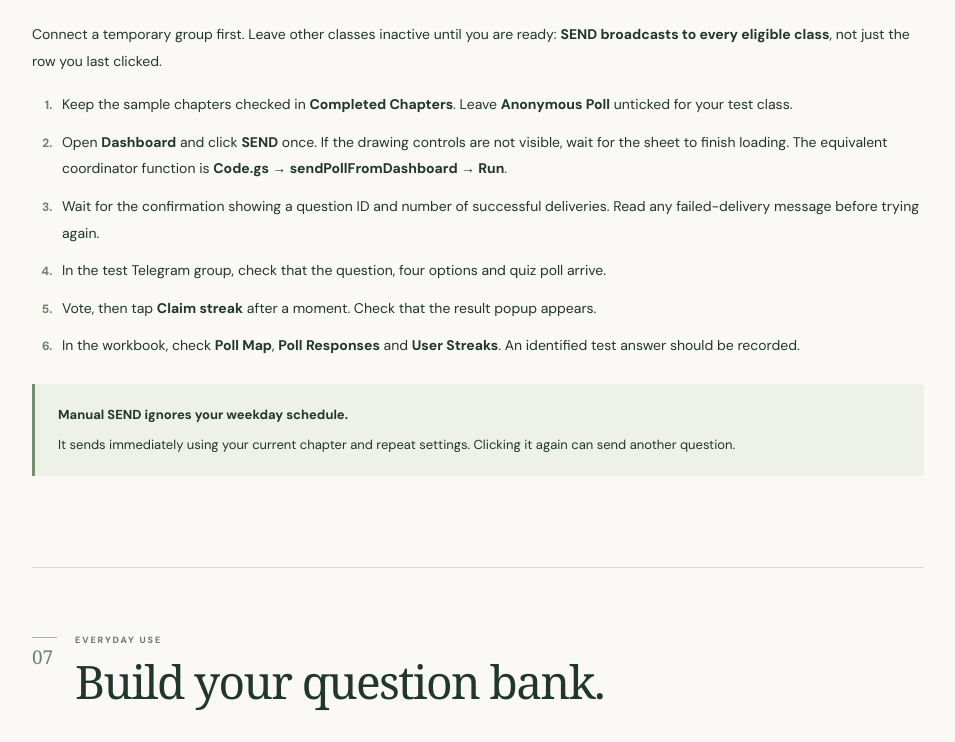
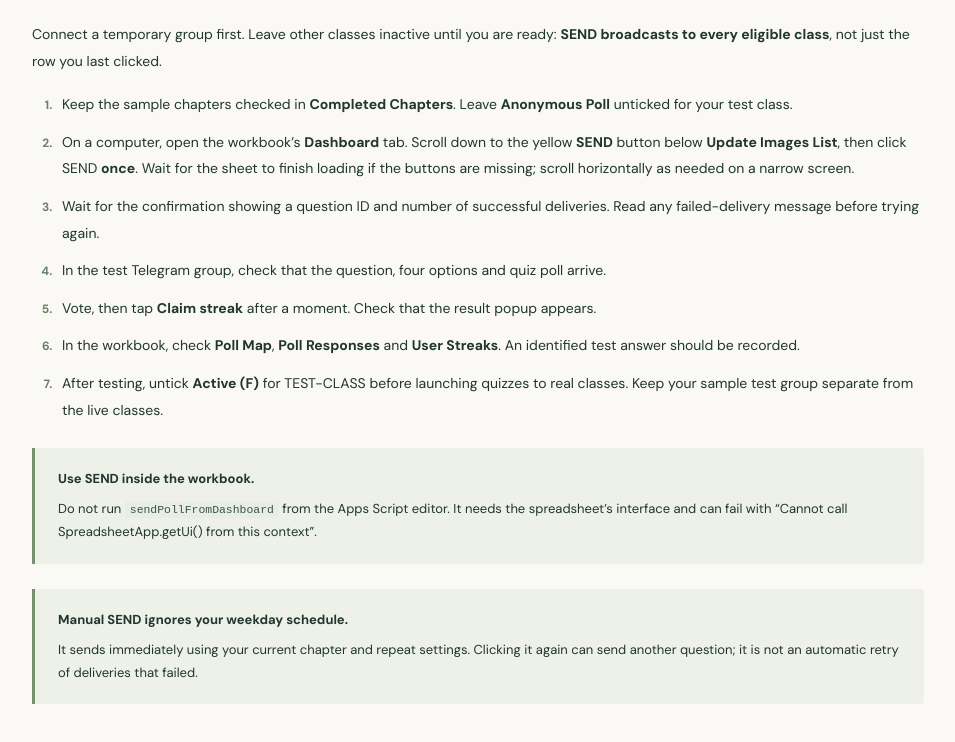
Before and after one commit to gabriellimbk/Telegram-MCQ-Setup, a plain HTML site: page index.html in a window 1280 px wide. Shown: the part 9437-10179 px from the top of the page, without its empty margins (292-1247 px from the left). Drawn offline with Linux system fonts and the light colour scheme; a web font is replaced by a local one.

Commit message:
Correct manual SEND instructions after end-to-end test

```diff
--- a/index.html
+++ b/index.html
@@ -155,8 +155,9 @@
   <article id="first-quiz" data-title="First test manual SEND poll sample vote claim streak verify" class="guide-section">
     <div class="section-heading"><span class="section-number">06</span><div><p class="eyebrow">CHECK BEFORE INVITING EVERYONE</p><h2>Run a complete test.</h2></div></div>
     <p>Connect a temporary group first. Leave other classes inactive until you are ready: <strong>SEND broadcasts to every eligible class</strong>, not just the row you last clicked.</p>
-    <ol class="steps"><li>Keep the sample chapters checked in <strong>Completed Chapters</strong>. Leave <strong>Anonymous Poll</strong> unticked for your test class.</li><li>Open <strong>Dashboard</strong> and click <strong>SEND</strong> once. If the drawing controls are not visible, wait for the sheet to finish loading. The equivalent coordinator function is <strong>Code.gs → sendPollFromDashboard → Run</strong>.</li><li>Wait for the confirmation showing a question ID and number of successful deliveries. Read any failed-delivery message before trying again.</li><li>In the test Telegram group, check that the question, four options and quiz poll arrive.</li><li>Vote, then tap <strong>Claim streak</strong> after a moment. Check that the result popup appears.</li><li>In the workbook, check <strong>Poll Map</strong>, <strong>Poll Responses</strong> and <strong>User Streaks</strong>. An identified test answer should be recorded.</li></ol>
-    <div class="callout"><strong>Manual SEND ignores your weekday schedule.</strong><p>It sends immediately using your current chapter and repeat settings. Clicking it again can send another question.</p></div>
+    <ol class="steps"><li>Keep the sample chapters checked in <strong>Completed Chapters</strong>. Leave <strong>Anonymous Poll</strong> unticked for your test class.</li><li>On a computer, open the workbook’s <strong>Dashboard</strong> tab. Scroll down to the yellow <strong>SEND</strong> button below <strong>Update Images List</strong>, then click SEND <strong>once</strong>. Wait for the sheet to finish loading if the buttons are missing; scroll horizontally as needed on a narrow screen.</li><li>Wait for the confirmation showing a question ID and number of successful deliveries. Read any failed-delivery message before trying again.</li><li>In the test Telegram group, check that the question, four options and quiz poll arrive.</li><li>Vote, then tap <strong>Claim streak</strong> after a moment. Check that the result popup appears.</li><li>In the workbook, check <strong>Poll Map</strong>, <strong>Poll Responses</strong> and <strong>User Streaks</strong>. An identified test answer should be recorded.</li><li>After testing, untick <strong>Active (F)</strong> for TEST-CLASS before launching quizzes to real classes. Keep your sample test group separate from the live classes.</li></ol>
+    <div class="callout"><strong>Use SEND inside the workbook.</strong><p>Do not run <code>sendPollFromDashboard</code> from the Apps Script editor. It needs the spreadsheet’s interface and can fail with “Cannot call SpreadsheetApp.getUi() from this context”.</p></div>
+    <div class="callout"><strong>Manual SEND ignores your weekday schedule.</strong><p>It sends immediately using your current chapter and repeat settings. Clicking it again can send another question; it is not an automatic retry of deliveries that failed.</p></div>
   </article>
 
   <article id="questions" data-title="Add edit questions options answer correct index formula columns question IDs feedback bank sample" class="guide-section">
@@ -254,18 +255,18 @@
     <details><summary>Votes arrive, but responses or streaks do not appear</summary><p>Make sure Anonymous Poll is <strong>unticked</strong>. Check the webhook with <strong>webhook.gs → checkTelegramWebhook → Run</strong>. Its URL must match Dashboard E3 and the correct bot token. Vote in a new identified test poll, wait briefly, then check the logs.</p></details>
     <details><summary>“Vote first” after I already voted</summary><p>Allow a short moment for Telegram’s answer update to reach the bot, then tap again. Check the webhook if the problem persists. Old claim results can expire from the temporary cache; the workbook is the longer-term record.</p></details>
     <details><summary>Too many questions / unexpected sending days</summary><p>Inspect Triggers for duplicate or hourly timers. Use <strong>fullCode</strong> for scheduled sends; sendPoll bypasses weekday gating. Remember that manual SEND is immediate and independent of the schedule.</p></details>
-    <details><summary>The menu, drawings or buttons are missing</summary><p>Reload the Google Sheet and wait for it to load. Use the named Apps Script functions in this guide as an alternative. Do not add another script file or paste duplicate functions.</p></details>
+    <details><summary>The menu, drawings or buttons are missing</summary><p>Open the Google Sheet in a computer browser, reload it and wait for it to load. On Dashboard, scroll down below Update Images List to find SEND; scroll horizontally if needed. Use SEND in the workbook, because sendPollFromDashboard needs the spreadsheet interface and can fail when run in the Apps Script editor. Do not add another script file or paste duplicate functions.</p></details>
     <details><summary>I made a copy, but setup or deployment is blocked</summary><p>Make sure you are in your own Google Sheet copy, signed into its managing account. Review Google’s authorisation prompt. If Anyone access or required services are restricted by your school, ask the Workspace administrator to review them.</p></details>
   </article>
 
   <article id="reference" data-title="Reference functions tabs columns glossary quick help sources" class="guide-section">
     <div class="section-heading"><span class="section-number">14</span><div><p class="eyebrow">KEEP THIS HANDY</p><h2>Your coordinator’s reference.</h2></div></div>
-    <div class="table-wrap"><table><caption>Choose the job, then select the function</caption><thead><tr><th>Job</th><th>File → function → Run</th></tr></thead><tbody><tr><td>Generate or refresh class links</td><td>onboarding.gs → <code>setupClassOnboarding</code></td></tr><tr><td>Preview recipients without sending</td><td>onboarding.gs → <code>previewClassDeliveryTargets</code></td></tr><tr><td>Register your deployed URL</td><td>onboarding.gs → <code>setupTelegramWebhookForOnboarding</code></td></tr><tr><td>Check the webhook</td><td>webhook.gs → <code>checkTelegramWebhook</code></td></tr><tr><td>Send one quiz manually</td><td>Code.gs → <code>sendPollFromDashboard</code></td></tr><tr><td>Refresh image filenames and IDs</td><td>Code.gs → <code>getFileNamesAndIds</code></td></tr><tr><td>Refresh date-based chapter checkboxes</td><td>Code.gs → <code>updateStatusBasedOnDate</code></td></tr><tr><td>Automatic delivery</td><td>A time-driven trigger for <code>fullCode</code></td></tr></tbody></table></div>
+    <div class="table-wrap"><table><caption>Choose the job, then use its control or function</caption><thead><tr><th>Job</th><th>Where to run it</th></tr></thead><tbody><tr><td>Generate or refresh class links</td><td>onboarding.gs → <code>setupClassOnboarding</code> → Run</td></tr><tr><td>Preview recipients without sending</td><td>onboarding.gs → <code>previewClassDeliveryTargets</code> → Run</td></tr><tr><td>Register your deployed URL</td><td>onboarding.gs → <code>setupTelegramWebhookForOnboarding</code> → Run</td></tr><tr><td>Check the webhook</td><td>webhook.gs → <code>checkTelegramWebhook</code> → Run</td></tr><tr><td>Send one quiz manually</td><td>Workbook → Dashboard → <strong>SEND</strong></td></tr><tr><td>Refresh image filenames and IDs</td><td>Code.gs → <code>getFileNamesAndIds</code> → Run</td></tr><tr><td>Refresh date-based chapter checkboxes</td><td>Code.gs → <code>updateStatusBasedOnDate</code> → Run</td></tr><tr><td>Automatic delivery</td><td>A time-driven trigger for <code>fullCode</code></td></tr></tbody></table></div>
     <div class="table-wrap"><table><caption>Tabs at a glance</caption><thead><tr><th>Tab</th><th>Purpose</th></tr></thead><tbody><tr><td>Dashboard</td><td>Your private bot settings, weekday choices and manual actions</td></tr><tr><td>Class Registry</td><td>Class details, onboarding links and the only delivery list</td></tr><tr><td>Questions</td><td>Your four-option question bank</td></tr><tr><td>Completed Chapters</td><td>Topics, optional unlock dates and release choices</td></tr><tr><td>File List</td><td>Image-file index generated from your Drive folder</td></tr><tr><td>Poll Map</td><td>Internal poll-to-question/group mapping</td></tr><tr><td>Poll Responses</td><td>Identified answers and results</td></tr><tr><td>User Streaks</td><td>Latest per-user streak records</td></tr></tbody></table></div>
     <details><summary>Plain-language glossary</summary><dl class="glossary"><dt>Bot token</dt><dd>The secret credential for your Telegram bot. Store it in Dashboard E1.</dd><dt>Chat ID</dt><dd>Telegram’s group identifier. Onboarding fills it automatically in Class Registry J.</dd><dt>Webhook</dt><dd>Your deployed address for receiving Telegram updates. Store it in Dashboard E3.</dd><dt>Trigger</dt><dd>A Google timer that runs a selected function automatically.</dd><dt>Function</dt><dd>A named action already in the script. Select its name from the dropdown, then Run.</dd><dt>Deployment</dt><dd>A published version of your script that Telegram can reach.</dd></dl></details>
     <div class="final-cta"><p class="eyebrow">READY WHEN YOU ARE</p><h3>Your subject. Your questions.<br>A regular moment of practice.</h3><a class="button" data-template-copy href="https://docs.google.com/spreadsheets/d/1cRlpZaSJnoakQxmchgc4X3xbleVbjW1Czp6vHQKYr7c/copy" target="_blank" rel="noopener">Make your own copy <span aria-hidden="true">↗</span></a></div>
   </article>
-  <footer class="footer"><p>Telegram MCQ · Coordinator guide</p><p>Prepared for the Class Registry template · Updated 28 October 2026</p><p>Independent classroom guide. Not affiliated with Telegram or Google. No tokens or student data are collected by this guide.</p><a href="#overview">Back to top ↑</a></footer>
+  <footer class="footer"><p>Telegram MCQ · Coordinator guide</p><p>Prepared for the Class Registry template · Updated 29 October 2026</p><p>Independent classroom guide. Not affiliated with Telegram or Google. No tokens or student data are collected by this guide.</p><a href="#overview">Back to top ↑</a></footer>
 </main>
 </div>
 </body>
```
